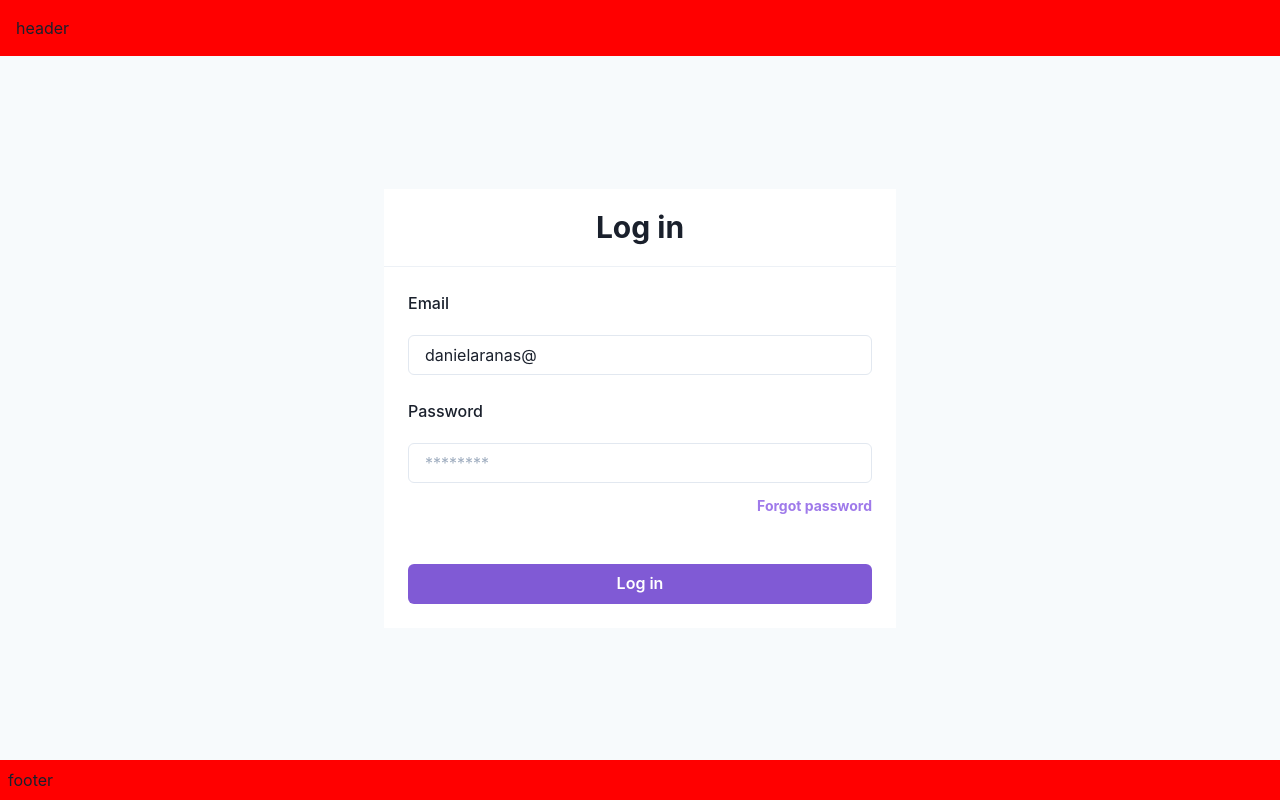
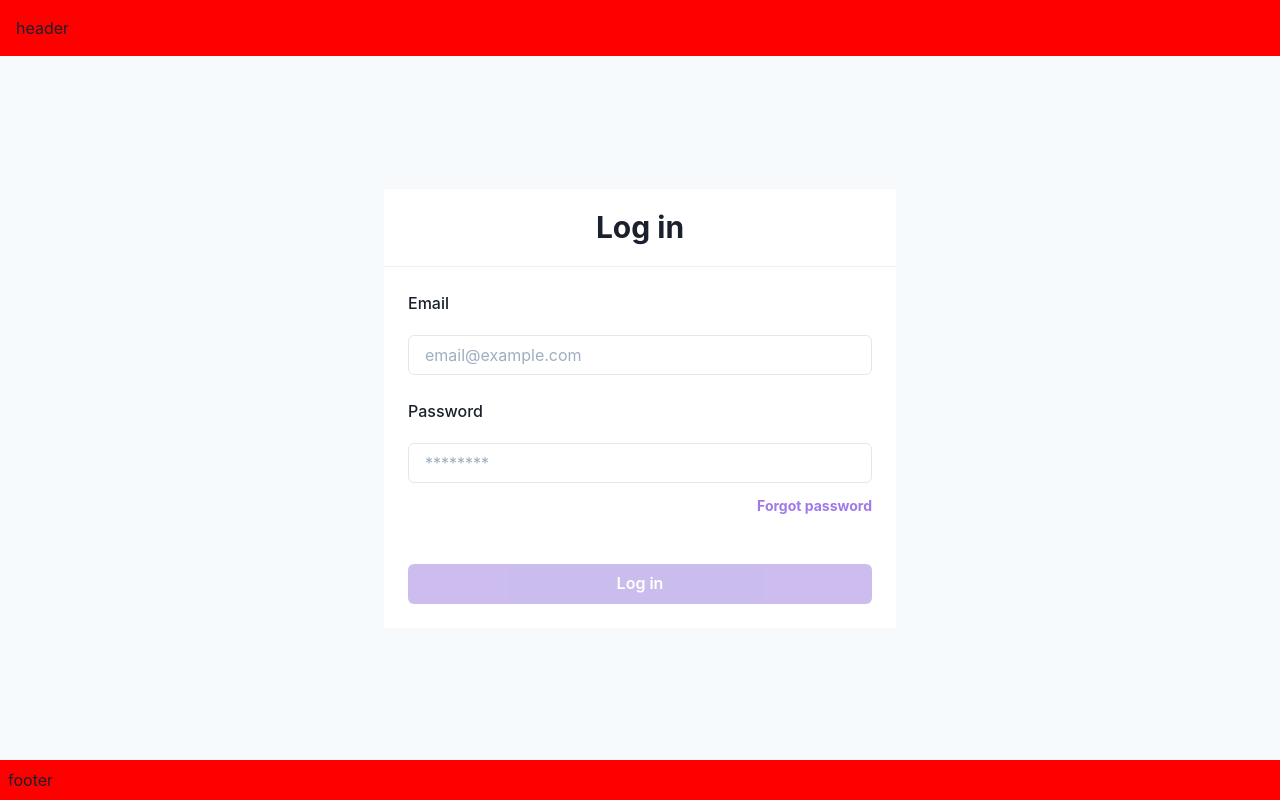
Before and after one commit to pailadin/frontend-engineer-onboarding-exercises, a Next.js app: page /login in a window 1280 px wide. Built offline with nearby package versions, Linux system fonts and the light colour scheme.

Commit message:
Created FormContainer component, used in Login

```diff
--- /dev/null
+++ b/components/form/FormContainer.tsx
@@ -0,0 +1,54 @@
+// Currently used by the Login and Register modules
+// TODO Ask if this component should even be here, or combine those modules, or something else:
+import { Box, Button, Center } from '@chakra-ui/react';
+import { Container } from '@components/form';
+import { yupResolver } from '@hookform/resolvers/yup';
+import { FC, ReactNode } from 'react';
+import { FormProvider, useForm } from 'react-hook-form';
+import * as yup from 'yup';
+import { ObjectShape } from 'yup/lib/object';
+
+interface Props {
+  children: ReactNode;
+  validationSchema: ObjectShape;
+  header?: string;
+  onSubmit: (data: Record<string, unknown>) => void;
+  submitButtonText?: string;
+}
+
+const FormContainer: FC<Props> = ({
+  children,
+  validationSchema,
+  header,
+  onSubmit,
+  submitButtonText,
+  // TODO Search again about how to ""...rest"
+}) => {
+  const formMethods = useForm({
+    mode: 'all',
+    resolver: yupResolver(yup.object().shape(validationSchema)),
+  });
+
+  const submitDisabled =
+    formMethods.formState.isSubmitting || !formMethods.formState.isDirty || !formMethods.formState.isValid;
+
+  return (
+    <Center>
+      <FormProvider {...formMethods}>
+        <form onSubmit={formMethods.handleSubmit(onSubmit)}>
+          <Container header={header}>
+            {children}
+
+            <Box />
+
+            <Button type="submit" colorScheme="purple" disabled={submitDisabled}>
+              {submitButtonText || header || 'Submit'}
+            </Button>
+          </Container>
+        </form>
+      </FormProvider>
+    </Center>
+  );
+};
+
+export default FormContainer;
--- a/modules/LoginComponent/LoginComponent.tsx
+++ b/modules/LoginComponent/LoginComponent.tsx
@@ -1,40 +1,21 @@
-import { Box, Button, Center } from '@chakra-ui/react';
-import { Container, Item } from '@components/form';
+import { Center } from '@chakra-ui/react';
+import { Item } from '@components/form';
+import FormContainer from '@components/form/FormContainer';
 import { LOGIN as LOGIN_VALIDATION } from '@constants/validation/user';
-import { yupResolver } from '@hookform/resolvers/yup';
 import { FC } from 'react';
-import { FormProvider, useForm } from 'react-hook-form';
-import * as yup from 'yup';
 import ForgotPassword from './ForgotPassword';
 
 const LoginComponent: FC = () => {
-  const schema = yup.object().shape(LOGIN_VALIDATION);
-  const formMethods = useForm({
-    mode: 'all',
-    resolver: yupResolver(schema),
-    defaultValues: { email: 'danielaranas@' },
-  });
-
   // eslint-disable-next-line no-console
   const onSubmit = (data: unknown): void => console.log(data);
 
   return (
     <Center>
-      <FormProvider {...formMethods}>
-        <form onSubmit={formMethods.handleSubmit(onSubmit)}>
-          <Container header="Log in">
-            <Item name="email" placeholder="email@example.com" />
+      <FormContainer validationSchema={LOGIN_VALIDATION} header="Log in" onSubmit={onSubmit}>
+        <Item name="email" placeholder="email@example.com" />
 
-            <Item name="password" placeholder="********" type="password" renderBelow={<ForgotPassword />} />
-
-            <Box />
-
-            <Button type="submit" colorScheme="purple">
-              Log in
-            </Button>
-          </Container>
-        </form>
-      </FormProvider>
+        <Item name="password" placeholder="********" type="password" renderBelow={<ForgotPassword />} />
+      </FormContainer>
     </Center>
   );
 };
```
